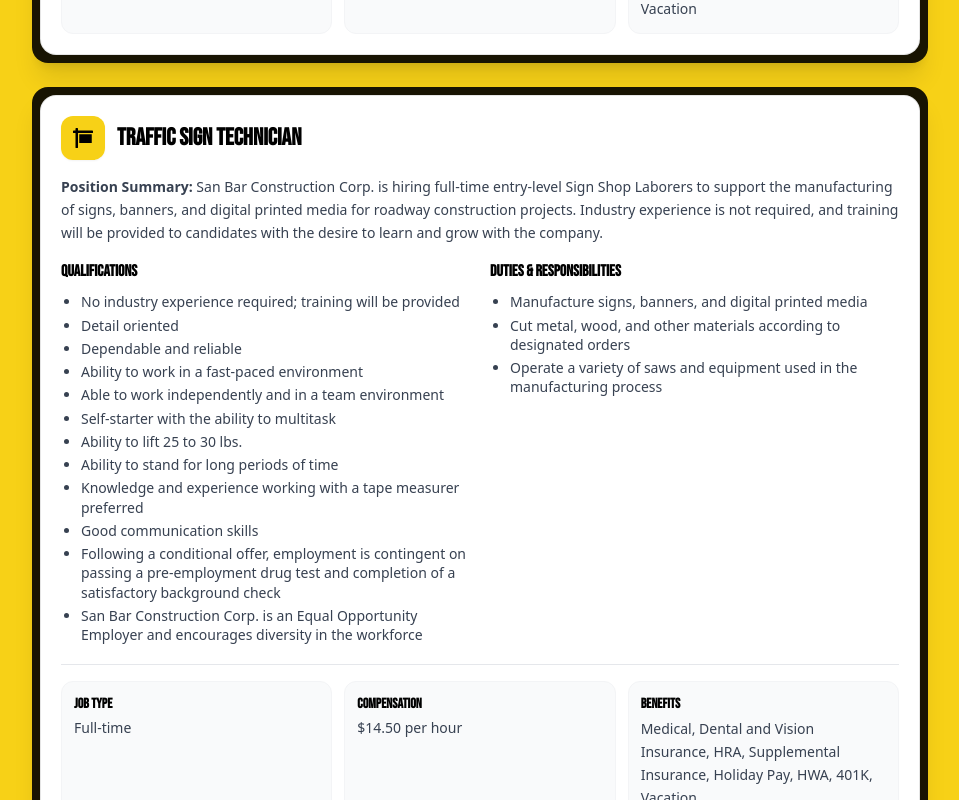
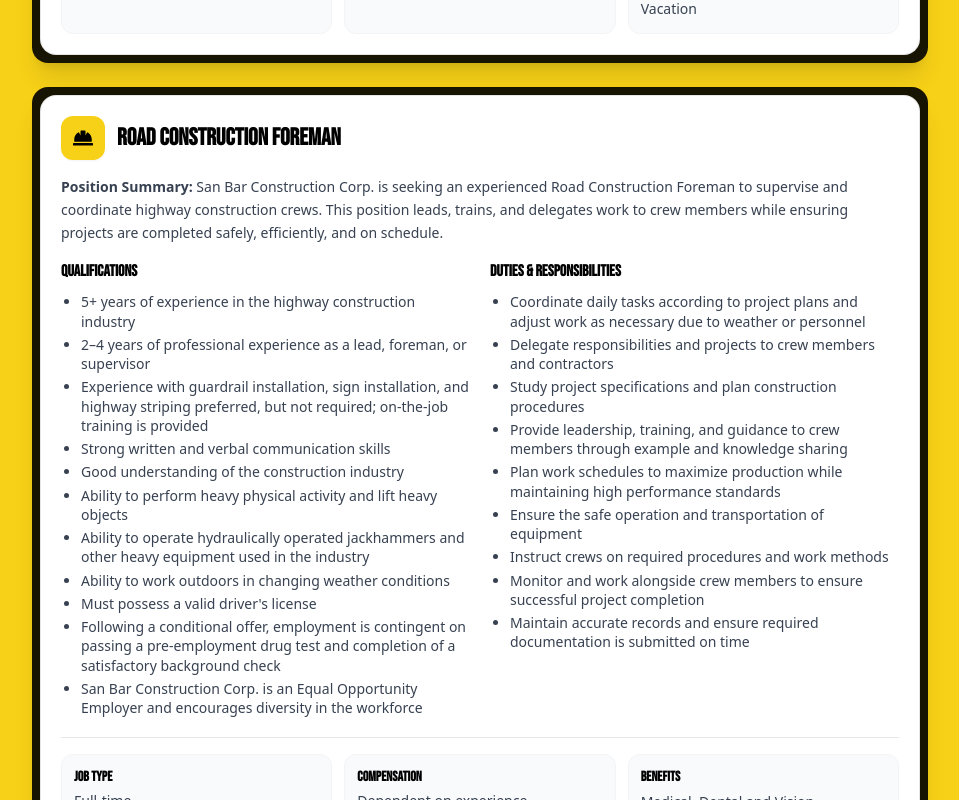
Before and after one commit to JoedyMcconn/SANBARCC, a Next.js app in the folder frontend/: page /job-opportunities in a window 1280 px wide. Shown: the part 1480-2280 px from the top of the page, without its empty margins (160-1119 px from the left). Built offline with nearby package versions, Linux system fonts and the light colour scheme.

Commit message:
changing a few job descriptions

```diff
--- a/frontend/src/app/job-application/page.tsx
+++ b/frontend/src/app/job-application/page.tsx
@@ -187,7 +187,13 @@ export default function JobApplicationForm() {
                 <div className="grid grid-cols-1 md:grid-cols-3 gap-4 font-sans mb-6">
 
                     <label className="flex items-center">
-                        <input type="checkbox" name="position" value="Traffic Sign Technician" className="mr-2"/> Traffic Sign Technician
+                        <input type="checkbox" name="position" value="Traffic Sign Technician"
+                               className="mr-2"/> Traffic Sign Technician
+                    </label>
+
+                    <label className="flex items-center">
+                        <input type="checkbox" name="position" value="Road Construction Foreman"
+                               className="mr-2"/> Road Construction Foreman
                     </label>
 
                     <label className="flex items-center">
@@ -210,7 +216,8 @@ export default function JobApplicationForm() {
                     {/*</label>*/}
 
                     <label className="flex items-center">
-                        <input type="checkbox" name="position" value="Maintenance Technician" className="mr-2"/> Maintenance Technician
+                        <input type="checkbox" name="position" value="Maintenance Technician"
+                               className="mr-2"/> Maintenance Technician
                     </label>
 
                     <label className="flex items-center">
--- a/frontend/src/app/job-opportunities/page.tsx
+++ b/frontend/src/app/job-opportunities/page.tsx
@@ -180,31 +180,65 @@ export default function JobOpportunities() {
             />
 
             <JobPosition
-                title="Traffic Sign Technician"
-                icon={<FaSign />}
-                summary="San Bar Construction Corp. is hiring full-time entry-level Sign Shop Laborers to support the manufacturing of signs, banners, and digital printed media for roadway construction projects. Industry experience is not required, and training will be provided to candidates with the desire to learn and grow with the company."
+                title="Road Construction Foreman"
+                icon={<FaHardHat />}
+                summary="San Bar Construction Corp. is seeking an experienced Road Construction Foreman to supervise and coordinate highway construction crews. This position leads, trains, and delegates work to crew members while ensuring projects are completed safely, efficiently, and on schedule."
                 qualifications={[
-                    "No industry experience required; training will be provided",
-                    "Detail oriented",
-                    "Dependable and reliable",
-                    "Ability to work in a fast-paced environment",
-                    "Able to work independently and in a team environment",
-                    "Self-starter with the ability to multitask",
-                    "Ability to lift 25 to 30 lbs.",
-                    "Ability to stand for long periods of time",
-                    "Knowledge and experience working with a tape measurer preferred",
-                    "Good communication skills",
+                    "5+ years of experience in the highway construction industry",
+                    "2–4 years of professional experience as a lead, foreman, or supervisor",
+                    "Experience with guardrail installation, sign installation, and highway striping preferred, but not required; on-the-job training is provided",
+                    "Strong written and verbal communication skills",
+                    "Good understanding of the construction industry",
+                    "Ability to perform heavy physical activity and lift heavy objects",
+                    "Ability to operate hydraulically operated jackhammers and other heavy equipment used in the industry",
+                    "Ability to work outdoors in changing weather conditions",
+                    "Must possess a valid driver's license",
                     "Following a conditional offer, employment is contingent on passing a pre-employment drug test and completion of a satisfactory background check",
                     "San Bar Construction Corp. is an Equal Opportunity Employer and encourages diversity in the workforce"
                 ]}
                 responsibilities={[
-                    "Manufacture signs, banners, and digital printed media",
-                    "Cut metal, wood, and other materials according to designated orders",
-                    "Operate a variety of saws and equipment used in the manufacturing process"
+                    "Coordinate daily tasks according to project plans and adjust work as necessary due to weather or personnel",
+                    "Delegate responsibilities and projects to crew members and contractors",
+                    "Study project specifications and plan construction procedures",
+                    "Provide leadership, training, and guidance to crew members through example and knowledge sharing",
+                    "Plan work schedules to maximize production while maintaining high performance standards",
+                    "Ensure the safe operation and transportation of equipment",
+                    "Instruct crews on required procedures and work methods",
+                    "Monitor and work alongside crew members to ensure successful project completion",
+                    "Maintain accurate records and ensure required documentation is submitted on time"
+                ]}
+                jobType="Full-time"
+                compensation="Dependent on experience"
+                benefits="Medical, Dental and Vision Insurance, HRA, Supplemental Insurance, Holiday Pay, HWA, 401K"
+            />
+
+            <JobPosition
+                title="Traffic Sign Technician"
+                icon={<FaSign />}
+                summary="San Bar Construction Corp. is hiring a full-time, entry-level Traffic Sign Technician to support the production of signs, banners, and digitally printed media for roadway construction projects. Industry experience is not required, and training will be provided for candidates eager to learn and grow with the company."
+                qualifications={[
+                    "No industry experience required; training will be provided",
+                    "Detail-oriented",
+                    "Dependable and reliable",
+                    "Ability to work in a fast-paced environment",
+                    "Ability to work independently and as part of a team",
+                    "Self-starter",
+                    "Ability to manage multiple tasks",
+                    "Ability to lift 25 to 30 lbs.",
+                    "Ability to stand for long periods",
+                    "Knowledge of and experience using a tape measure preferred",
+                    "Good communication skills",
+                    "Following a conditional offer, employment is contingent upon passing a pre-employment drug test and completing a satisfactory background check",
+                    "San Bar Construction Corp. is an Equal Opportunity Employer and encourages diversity in the workforce"
+                ]}
+                responsibilities={[
+                    "Manufacture signs, banners, and digitally printed media",
+                    "Cut metal, wood, and other materials according to work orders",
+                    "Operate saws and other equipment used in the manufacturing process"
                 ]}
                 jobType="Full-time"
                 compensation="$14.50 per hour"
-                benefits="Medical, Dental and Vision Insurance, HRA, Supplemental Insurance, Holiday Pay, HWA, 401K, Vacation"
+                benefits="Medical, dental, and vision insurance; HRA; supplemental insurance; holiday pay; HWA; 401(k); and vacation"
             />
 
 
```
